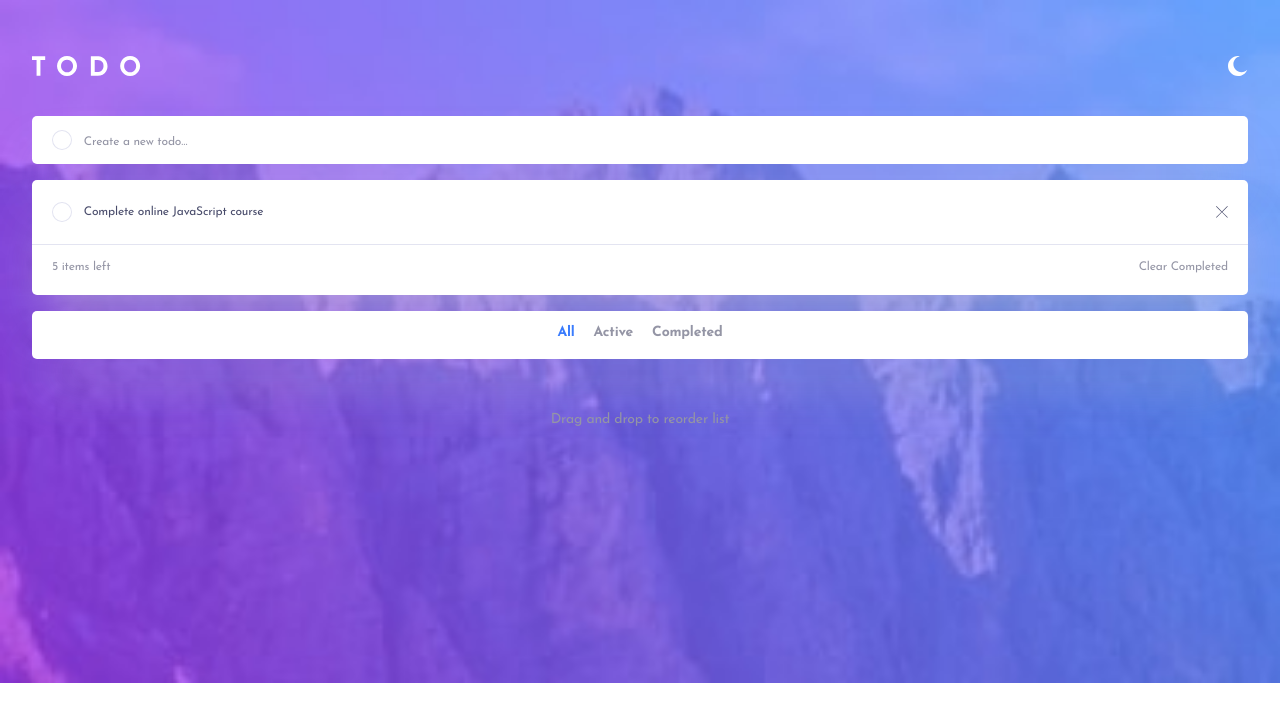
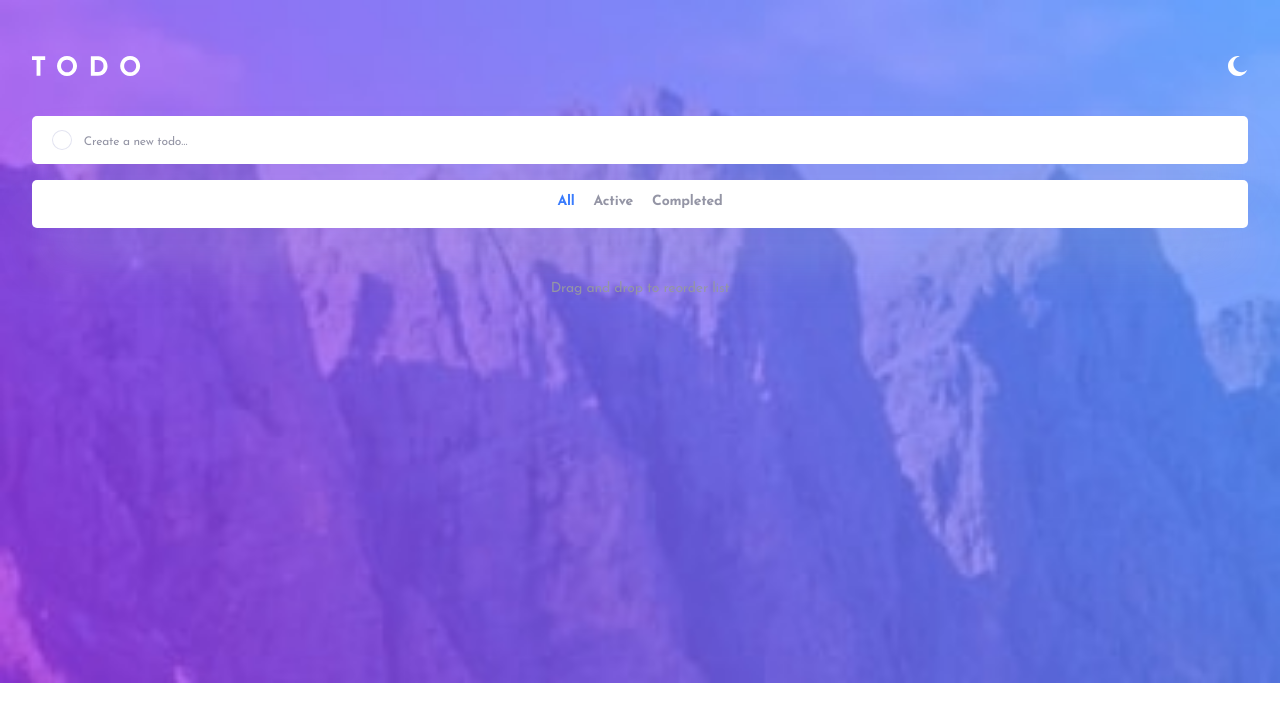
Before and after one commit to ZurabKobakhidze/todo-app, a React (Vite) app: page / in a window 1280 px wide. Shown: the top 722 px of the page. Built offline with nearby package versions, Linux system fonts and the light colour scheme.

Commit message:
feat: js function

```diff
--- a/src/App.jsx
+++ b/src/App.jsx
@@ -6,7 +6,36 @@ import cross from "./assets/icon-cross.svg";
 import "./App.css";
 
 function App() {
-  // useState(0);
+  const [todos, setTodos] = useState([]);
+
+  function addTodo(e) {
+    e.preventDefault();
+    const newTodoText = e.target.elements.billAmounts.value;
+
+    if(newTodoText.trim() ===""){
+      return;
+    }
+
+    const newTodo = {
+      id: Math.random(), // you might want to use a better id generation method in a real app
+      text: newTodoText,
+      completed: false,
+    };
+    setTodos([...todos, newTodo]);
+    e.target.elements.billAmounts.value = ""; // clear the input
+  }
+
+  function toggleComplete(id) {
+    setTodos(
+      todos.map((todo) =>
+        todo.id === id ? { ...todo, completed: !todo.completed } : todo
+      )
+    );
+  }
+
+  function removeTodo(id) {
+    setTodos(todos.filter((todo) => todo.id !== id));
+  }
 
   return (
     <div className="App">
@@ -29,58 +58,46 @@ function App() {
 
         <img className="moon" src={moon} alt="" />
       </div>
-      <div className="create_todo_input_head">
-        <button className="check_button"></button>
+      <form onSubmit={addTodo} className="create_todo_input_head">
+        <button type="submit" className="check_button"></button>
         <input
           className="input_first"
           id="billAmounts"
           type="text"
-          value=""
           placeholder="Create a new todo…"
         />
-      </div>
+      </form>
       <div className="container">
-        <div className="todo_list">
-          <button className="check_button"></button>
-          <h2 className="todo_list_text">Complete online JavaScript course</h2>
-          <img className="cross" src={cross} alt="" />
-        </div>
-        <div className="line_between"></div>
-        {/* <div className="todo_list">
-          <button className="check_button"></button>
-          <h2 className="todo_list_text">Jog around the park 3x</h2>
-          <img className="cross" src={cross} alt="" />
-        </div>
-        <div className="line_between"></div>
-        <div className="todo_list">
-          <button className="check_button"></button>
-          <h2 className="todo_list_text">10 minutes meditation</h2>
-          <img className="cross" src={cross} alt="" />
-        </div>
-        <div className="line_between"></div>
-        <div className="todo_list">
-          <button className="check_button"></button>
-          <h2 className="todo_list_text">Read for 1 hour</h2>
-          <img className="cross" src={cross} alt="" />
-        </div>
-        <div className="line_between"></div>
-        <div className="todo_list">
-          <button className="check_button"></button>
-          <h2 className="todo_list_text">Pick up groceries</h2>
-          <img className="cross" src={cross} alt="" />
-        </div>
-        <div className="line_between"></div>
-        <div className="todo_list">
-          <button className="check_button"></button>
-          <h2 className="todo_list_text">Complete Todo App on Frontend Mentor</h2>
-          <img className="cross" src={cross} alt="" />
-        </div>
-        <div className="line_between"></div> */}
+        {todos.map((todo, i) => (
+          <div key={i} className="todo_list">
+            <button
+              className="check_button"
+              onClick={() => toggleComplete(todo.id)}
+            ></button>
+            <h2 className="todo_list_text">{todo.text}</h2>
+            <img
+              className="cross"
+              src={cross}
+              alt=""
+              onClick={() => removeTodo(todo.id)}
+            />
+          </div>
+        ))}
+        {todos.length > 0 && (
+        <>
+          <div className="line_between"></div>
+          <div className="container_bottom">
+            <span className="span">{todos.length} items left</span>
+            <span className="span">Clear Completed</span>
+          </div>
+        </>
+      )}
+        {/* <div className="line_between"></div>
 
         <div className="container_bottom">
           <span className="span">5 items left</span>
           <span className="span">Clear Completed</span>
-        </div>
+        </div> */}
       </div>
       <div className="bottom_info_div">
         <span className="span_2_blue">All</span>
```
